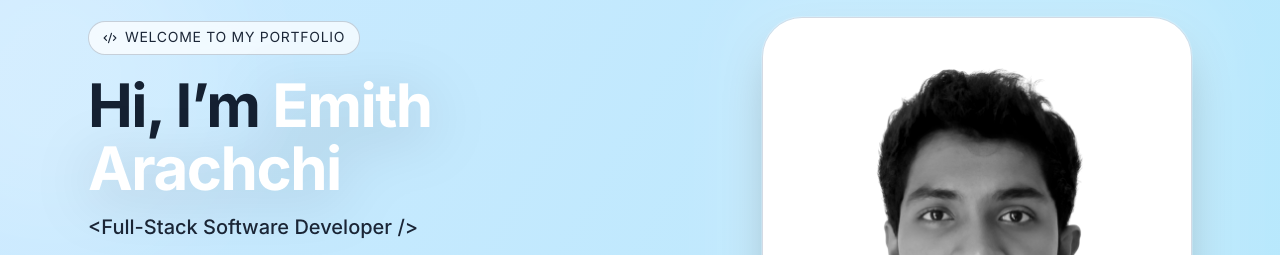
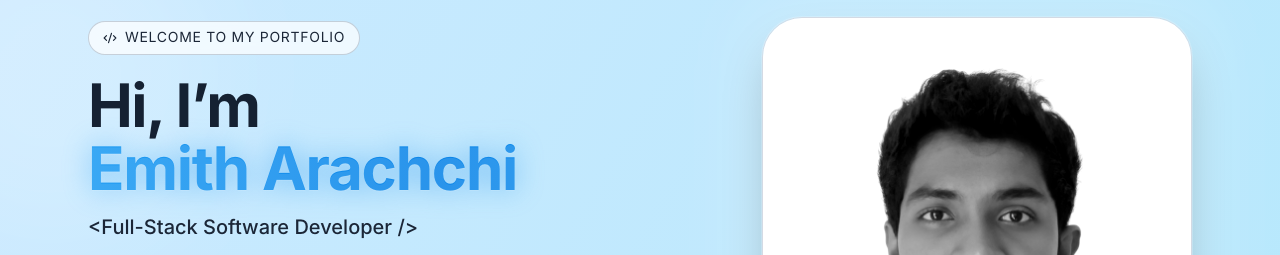
Before and after one commit to emxth/portfolio, a React (Vite) app in the folder client/: page / in a window 1280 px wide. Shown: the part 168-423 px from the top of the page. Built offline with nearby package versions, Linux system fonts and the light colour scheme; no server answers.

Commit message:
modify hero section name viewing with some glow

```diff
--- a/client/src/components/sections/HeroSection.jsx
+++ b/client/src/components/sections/HeroSection.jsx
@@ -70,7 +70,7 @@ export default function HeroSection() {
             className="mt-5 text-4xl sm:text-5xl lg:text-6xl font-bold text-hero leading-[1.05] tracking-tight"
           >
             Hi, I’m{" "}
-            <span className="text-white drop-shadow-[0_10px_30px_rgba(0,0,0,0.20)]">
+            <span className="hero-name" data-text={profile.name}>
               {profile.name}
             </span>
           </motion.h1>
--- a/client/src/index.css
+++ b/client/src/index.css
@@ -154,7 +154,7 @@ section[id] {
 }
 
 
-hero-btn {
+.hero-btn {
   display: inline-flex;
   align-items: center;
   gap: 0.5rem;
@@ -167,6 +167,7 @@ hero-btn {
   backdrop-filter: blur(8px);
   transition: all 160ms ease;
 }
+
 .hero-btn:hover {
   background: hsl(var(--hero-btn-hover-bg));
   transform: translateY(-1px);
@@ -185,9 +186,60 @@ hero-btn {
   backdrop-filter: blur(8px);
   transition: all 160ms ease;
 }
+
 .hero-btn-ghost:hover {
   background: hsl(var(--hero-btn-bg));
   color: hsl(var(--hero-btn-text));
+}
+
+.hero-name {
+  position: relative;
+  display: inline-block;
+  line-height: 1.05;
+  letter-spacing: -0.02em;
+  background: linear-gradient(90deg, hsl(var(--primary)), hsl(var(--ring)), hsl(var(--primary)));
+  background-size: 200% 100%;
+  -webkit-background-clip: text;
+  background-clip: text;
+  color: transparent;
+  text-shadow: 0 1px 0 hsl(0 0% 100% / 0.12);
+  animation: heroNameShift 7s ease-in-out infinite;
+}
+
+.hero-name::after {
+  content: attr(data-text);
+  position: absolute;
+  inset: 0;
+  z-index: -1;
+
+  background: linear-gradient(
+    90deg,
+    hsl(var(--primary)),
+    hsl(var(--ring)),
+    hsl(var(--primary))
+  );
+  background-size: 200% 100%;
+  -webkit-background-clip: text;
+  background-clip: text;
+  color: transparent;
+  filter: blur(14px);
+  opacity: 0.55;
+  animation: heroNameShift 7s ease-in-out infinite;
+}
+
+.dark .hero-name::after {
+  opacity: 0.7;
+  filter: blur(16px);
+}
+
+@keyframes heroNameShift {
+  0% { background-position: 0% 50%; }
+  50% { background-position: 100% 50%; }
+  100% { background-position: 0% 50%; }
+}
+
+.hero-name:hover::after {
+  opacity: 0.85;
 }
 
 
```
